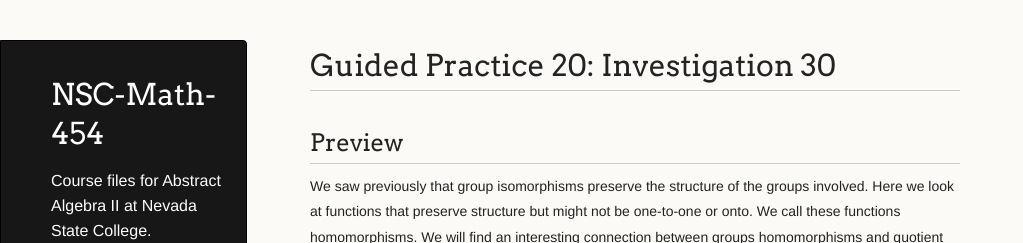
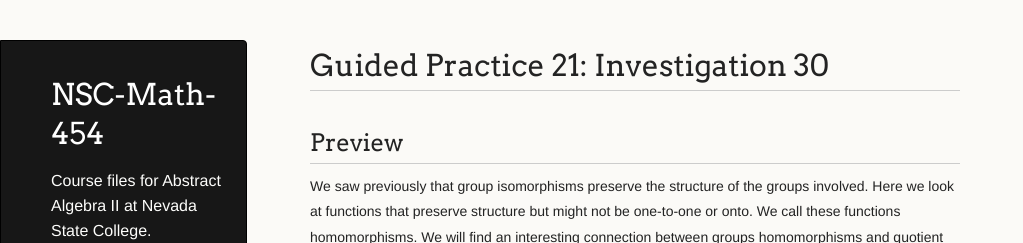
Before and after one commit to AaronWongNSC/MATH-454, a Jekyll site: the page built from GP21.md, in a window 1280 px wide and 900 px high. Shown: the top 243 px of the window, without its empty margins (0-1023 px from the left). Built offline with Jekyll 4.4.1, drawn with Linux system fonts in a browser that asks for light colours.

Commit message:
Update and rename GP20.md to GP21.md

```diff
--- a/GP20.md
+++ b/GP21.md
@@ -1,8 +1,8 @@
 ---
 layout: default
-title: Guided Practice 20
+title: Guided Practice 21
 ---
-# Guided Practice 20: Investigation 30
+# Guided Practice 21: Investigation 30
 
 ## Preview
 
```
